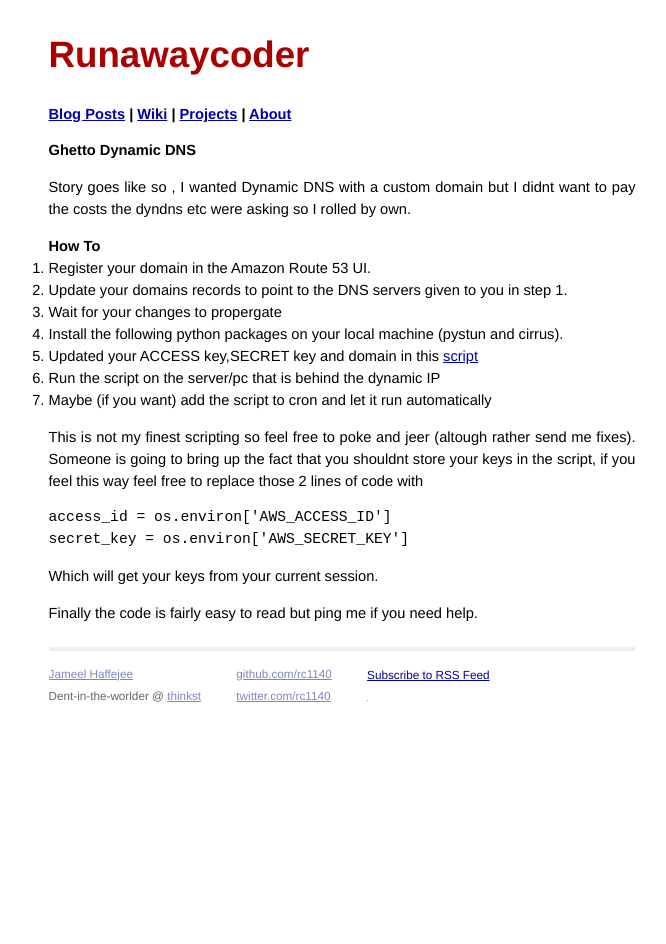
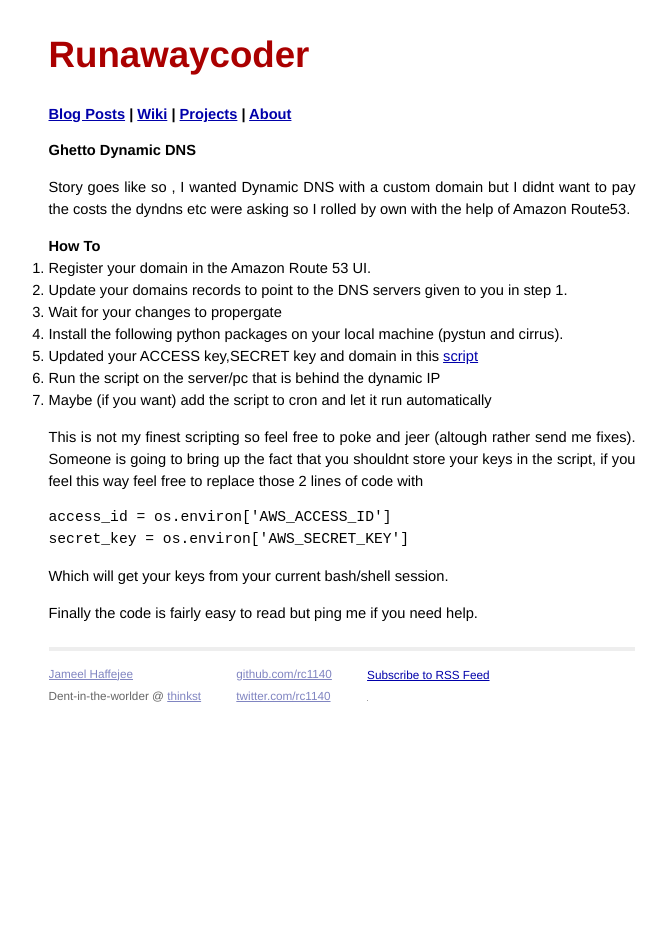
Before and after one commit to RC1140/rc1140.github.com, a Jekyll site: the page built from _posts/2012-08-08-ghetto-dynamic-dns.md, in a window 1280 px wide. Shown: the whole page, without its empty margins (298-964 px from the left). Built offline with Jekyll 4.4.1, drawn with Linux system fonts in a browser that asks for light colours; grey boxes are pictures that could not be loaded.

Commit message:
Couple fixes

```diff
--- a/_posts/2012-08-08-ghetto-dynamic-dns.md
+++ b/_posts/2012-08-08-ghetto-dynamic-dns.md
@@ -4,7 +4,7 @@ layout: default
 # Ghetto Dynamic DNS
 
 Story goes like so , I wanted Dynamic DNS with a custom domain but I didnt want to pay
-the costs the dyndns etc were asking so I rolled by own.
+the costs the dyndns etc were asking so I rolled by own with the help of Amazon Route53.
 
 ## How To
 
@@ -23,6 +23,6 @@ feel this way feel free to replace those 2 lines of code with
     access_id = os.environ['AWS_ACCESS_ID']
     secret_key = os.environ['AWS_SECRET_KEY']
 
-Which will get your keys from your current session.
+Which will get your keys from your current bash/shell session.
 
 Finally the code is fairly easy to read but ping me if you need help.
```
